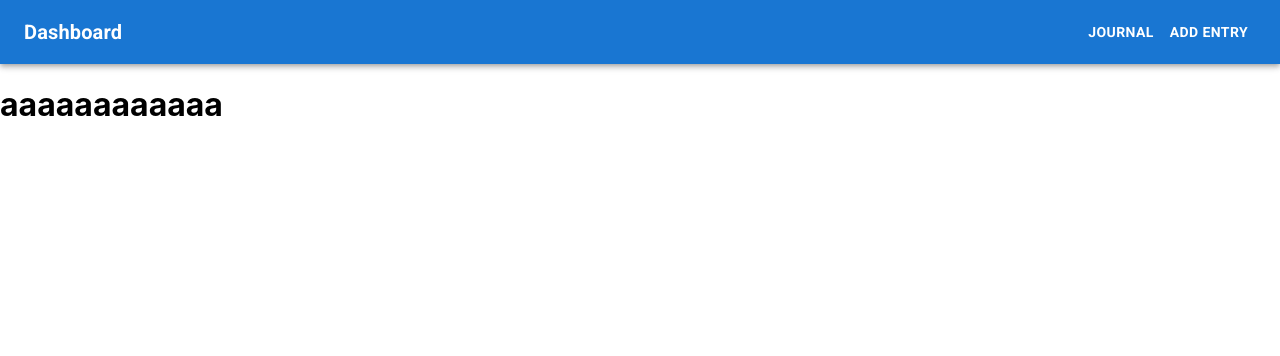
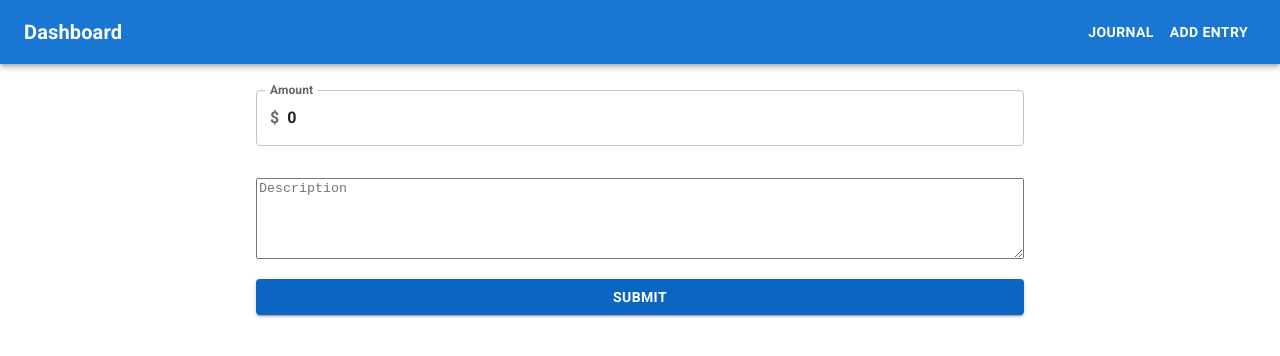
Before and after one commit to DylanGil/NextBanqueProject, a Next.js app: page /add-entry in a window 1280 px wide. Shown: the top 356 px of the page. Built offline with nearby package versions, Linux system fonts and the light colour scheme.

Commit message:
add eslint prettier and formik

```diff
--- a/package.json
+++ b/package.json
@@ -14,10 +14,13 @@
     "@mui/icons-material": "^5.3.0",
     "@mui/material": "^5.3.0",
     "@mui/styled-engine-sc": "^5.3.0",
+    "formik": "^2.2.9",
     "next": "^12.0.8",
+    "prettier": "^2.5.1",
     "react": "17.0.2",
     "react-dom": "17.0.2",
-    "styled-components": "^5.3.3"
+    "styled-components": "^5.3.3",
+    "yup": "^0.32.11"
   },
   "devDependencies": {
     "eslint": "8.7.0",
--- a/pages/add-entry.js
+++ b/pages/add-entry.js
@@ -1,12 +1,14 @@
-import Test from "../src/components/Main";
+import { AppContextProvider } from "../src/components/AppContext";
 import Header from "../src/components/Header";
 import Main from "../src/components/Main";
+import FormAddEntry from "../src/components/form/FormAddEntry";
+
 
 export default function Home() {
   return (
-    <>
+    <AppContextProvider>
       <Header />
-      <h1>aaaaaaaaaaaa</h1>
-    </>
+      <FormAddEntry />
+    </AppContextProvider>
   );
 }
--- /dev/null
+++ b/prettier.config.js
@@ -0,0 +1,3 @@
+module.exports = {
+  semi: false,
+}
--- a/src/components/AppContext.jsx
+++ b/src/components/AppContext.jsx
@@ -1,10 +1,11 @@
-import { createContext, useEffect, useState } from "react";
+import { createContext, useCallback, useEffect, useState } from "react";
 
 const AppContext = createContext({});
 
 export const AppContextProvider = (props) => {
   const [totalIncomming, setTotalIncomming] = useState(0);
   const [totalOutgoing, setTotalOutgoing] = useState(0);
+  const [index, setIndex] = useState(0);
   const [listOperations, setListOperations] = useState([
     {
       index: 0,
@@ -49,12 +50,19 @@ export const AppContextProvider = (props) => {
     }, 0);
     setTotalIncomming(totalIncomming + resIn);
     setTotalOutgoing(totalOutgoing + resOut);
+
+  // eslint-disable-next-line react-hooks/exhaustive-deps
   }, [listOperations]);
+
+  const handleSetDataList = useCallback((data) => {
+    setIndex(index + 1);
+    setListData([...listData, {...data, index: index}])
+  }, [])
 
   return (
     <AppContext.Provider
       {...props}
-      value={{ listOperations, totalIncomming, totalOutgoing }}
+      value={{ listOperations, totalIncomming, totalOutgoing, handleSetDataList }}
     />
   );
 };
--- /dev/null
+++ b/src/components/form/FormAddEntry.jsx
@@ -0,0 +1,64 @@
+import React, { useCallback, useContext } from "react";
+import { FormControl, InputLabel, Box, Button } from "@mui/material";
+import { Formik, Form, Field } from "formik";
+import InputFormNumber from "./InputForm";
+import InputArea from "./InputAeraForm";
+import { createTheme, ThemeProvider } from "@mui/material/styles";
+
+const FormAddEntry = () => {
+  const theme = createTheme({
+    palette: {
+      primary: { main: "#0A66C2" },
+    },
+  });
+
+  const handleFormSubmit = useCallback(({ content }, { resetForm }) => {
+    console.log({ content });
+    resetForm();
+    return true;
+  }, []);
+
+  return (
+    <Box sx={{ px: "20%", py: "2%" }}>
+      <Formik
+        initialValues={{
+          value: 0,
+          description: "",
+        }}
+        onSubmit={handleFormSubmit}
+      >
+        {({ handleSubmit, isSubmitting, values, handleChange }) => (
+          <Form onSubmit={handleSubmit}>
+            <FormControl fullWidth sx={{ mb: 2 }}>
+              <Field
+                name="data"
+                value={values.value}
+                onChange={handleChange}
+                as={InputFormNumber}
+              />
+            </FormControl>
+            <Field
+              placeholder="Description"
+              name="description"
+              as={InputArea}
+            />
+            <ThemeProvider theme={theme}>
+              <Button
+                type="submit"
+                disabled={isSubmitting}
+                sx={{ mt: 2 }}
+                color="primary"
+                variant="contained"
+                fullWidth
+              >
+                Submit
+              </Button>
+            </ThemeProvider>
+          </Form>
+        )}
+      </Formik>
+    </Box>
+  );
+};
+
+export default FormAddEntry;
--- /dev/null
+++ b/src/components/form/InputAeraForm.jsx
@@ -0,0 +1,7 @@
+import { TextareaAutosize } from "@mui/material";
+
+const InputArea = (props) => {
+  return <TextareaAutosize {...props} style={{ width: "100%" }} minRows={5} />;
+};
+
+export default InputArea;
--- /dev/null
+++ b/src/components/form/InputForm.jsx
@@ -0,0 +1,21 @@
+import {
+  FormControl,
+  InputLabel,
+  OutlinedInput,
+  InputAdornment,
+} from "@mui/material";
+const InputFormNumber = (props) => {
+  return (
+    <FormControl fullWidth sx={{ mb: 2 }}>
+      <InputLabel>Amount</InputLabel>
+      <OutlinedInput
+        startAdornment={<InputAdornment position="start">$</InputAdornment>}
+        label="Amount"
+        type="number"
+        value={props.value}
+        onChange={props.onChange}
+      />
+    </FormControl>
+  );
+};
+export default InputFormNumber;
```
Also changed, not shown: eslintrc.js (added, +77 -0 lines), 1 other file (tests, documents, lock files or other folders).
